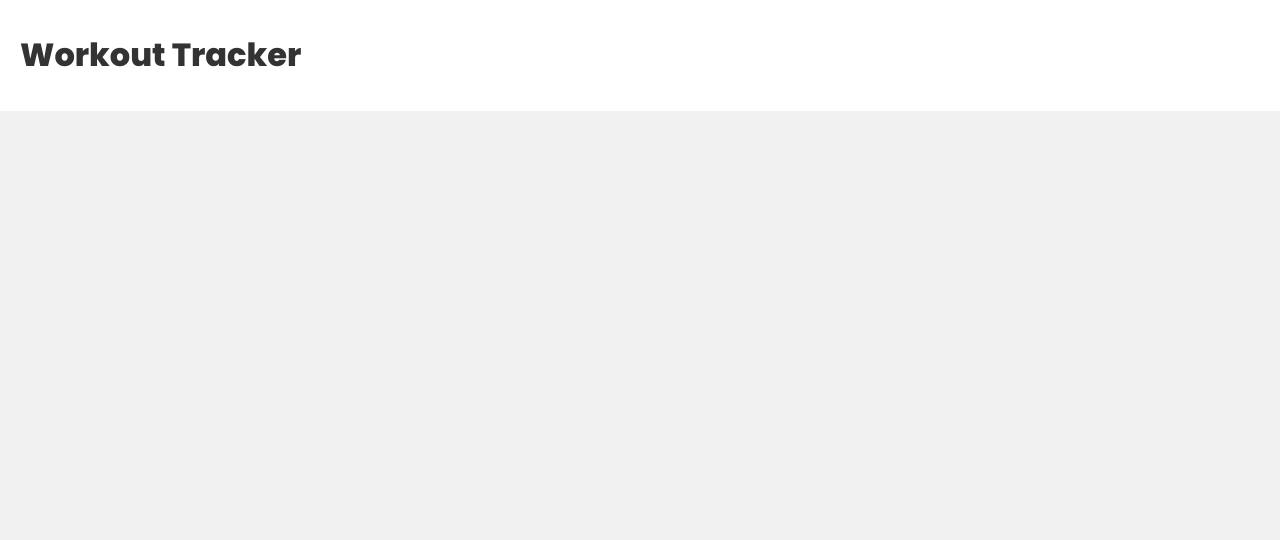
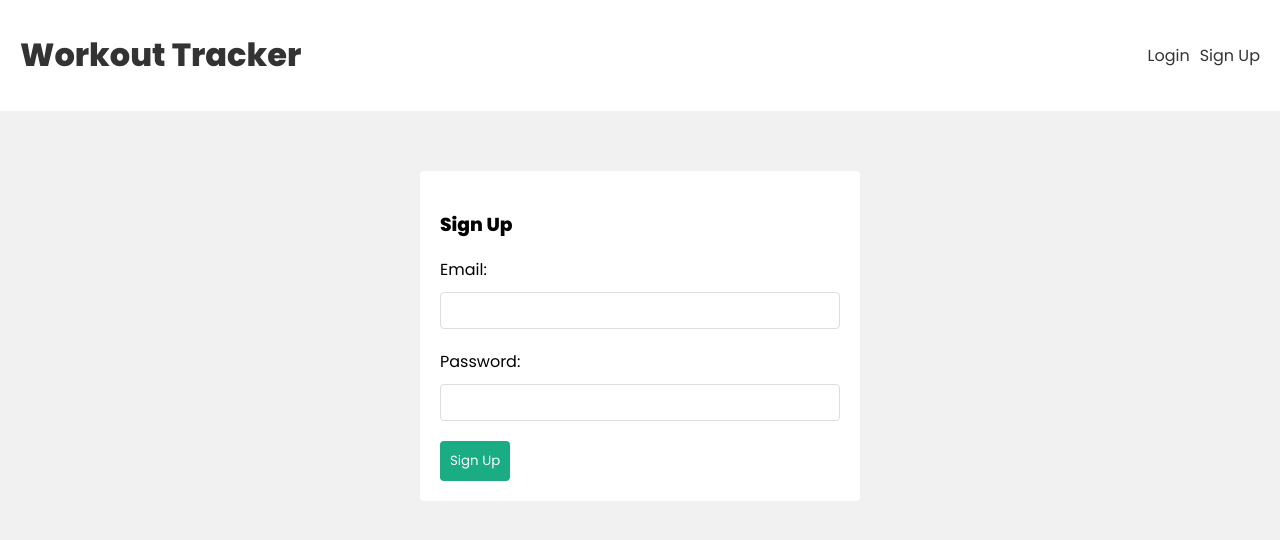
Before and after one commit to FrankBonanno/mern-workout-app, a React (Vite) app in the folder frontend/: page /signup in a window 1280 px wide. Before the commit this address had no page. Shown: the top 540 px of the page. Built offline with nearby package versions, Linux system fonts and the light colour scheme.

Commit message:
added useSignup hook

```diff
--- a/frontend/src/App.jsx
+++ b/frontend/src/App.jsx
@@ -3,6 +3,8 @@ import { BrowserRouter, Routes, Route } from 'react-router-dom';
 // Pages and Components
 import Home from './pages/Home';
 import Navbar from './components/Navbar';
+import Login from './pages/Login';
+import Signup from './pages/Signup';
 
 function App() {
     return (
@@ -12,6 +14,8 @@ function App() {
                 <div className="pages">
                     <Routes>
                         <Route path="/" element={<Home />} />
+                        <Route path="/login" element={<Login />} />
+                        <Route path="/signup" element={<Signup />} />
                     </Routes>
                 </div>
             </BrowserRouter>
--- a/frontend/src/components/Navbar.jsx
+++ b/frontend/src/components/Navbar.jsx
@@ -8,6 +8,12 @@ const Navbar = () => {
                 <Link to="/">
                     <h1>Workout Tracker</h1>
                 </Link>
+                <nav>
+                    <div>
+                        <Link to="/login">Login</Link>
+                        <Link to="/signup">Sign Up</Link>
+                    </div>
+                </nav>
             </div>
         </header>
     );
--- /dev/null
+++ b/frontend/src/hooks/useSignup.jsx
@@ -0,0 +1,37 @@
+import { useState } from 'react';
+import { useAuthContext } from './useAuthContext';
+
+export const useSignup = () => {
+    const [error, setError] = useState(null);
+    const [isLoading, setIsLoading] = useState(null);
+    const { dispatch } = useAuthContext();
+
+    const signup = async (email, password) => {
+        setIsLoading(true);
+        setError(null);
+
+        const res = await fetch('/api/user/signup', {
+            method: 'POST',
+            headers: { 'Content-Type': 'application/json' },
+            body: JSON.stringify({ email, password }),
+        });
+
+        const json = await res.json();
+
+        if (!res.ok) {
+            setIsLoading(false);
+            setError(json.error);
+        }
+        if (res.ok) {
+            // save user to local storage
+            localStorage.setItem('user', JSON.stringify(json));
+
+            // update the auth context
+            dispatch({ type: 'LOGIN', payload: json });
+
+            setIsLoading(false);
+        }
+    };
+
+    return { signup, isLoading, error };
+};
--- a/frontend/src/index.css
+++ b/frontend/src/index.css
@@ -110,3 +110,21 @@ div.error {
 input.error {
     border: 1px solid var(--error);
 }
+
+/* navbar */
+nav {
+    display: flex;
+    align-items: center;
+}
+nav a {
+    margin-left: 10px;
+}
+/* auth forms */
+form.signup,
+form.login {
+    max-width: 400px;
+    margin: 40px auto;
+    padding: 20px;
+    background: #fff;
+    border-radius: 4px;
+}
--- /dev/null
+++ b/frontend/src/pages/Login.jsx
@@ -0,0 +1,28 @@
+import React, { useState } from 'react';
+
+const Login = () => {
+    const [email, setEmail] = useState('');
+    const [password, setPassword] = useState('');
+
+    const handleSubmit = async (event) => {
+        event.preventDefault();
+
+        console.log(email, password);
+    };
+
+    return (
+        <form className="login" onSubmit={handleSubmit}>
+            <h3>Log In</h3>
+
+            <label>Email:</label>
+            <input type="email" onChange={(event) => setEmail(event.target.value)} value={email} />
+
+            <label>Password:</label>
+            <input type="password" onChange={(event) => setPassword(event.target.value)} value={password} />
+
+            <button type="submit">Log In</button>
+        </form>
+    );
+};
+
+export default Login;
--- /dev/null
+++ b/frontend/src/pages/Signup.jsx
@@ -0,0 +1,33 @@
+import React, { useState } from 'react';
+import { useSignup } from '../hooks/useSignup';
+
+const Signup = () => {
+    const [email, setEmail] = useState('');
+    const [password, setPassword] = useState('');
+    const { signup, error, isLoading } = useSignup();
+
+    const handleSubmit = async (event) => {
+        event.preventDefault();
+
+        await signup(email, password);
+    };
+
+    return (
+        <form className="signup" onSubmit={handleSubmit}>
+            <h3>Sign Up</h3>
+
+            <label>Email:</label>
+            <input type="email" onChange={(event) => setEmail(event.target.value)} value={email} />
+
+            <label>Password:</label>
+            <input type="password" onChange={(event) => setPassword(event.target.value)} value={password} />
+
+            <button type="submit" disabled={isLoading}>
+                Sign Up
+            </button>
+            {error && <div className="error">{error}</div>}
+        </form>
+    );
+};
+
+export default Signup;
--- a/frontend/vite.config.js
+++ b/frontend/vite.config.js
@@ -6,6 +6,7 @@ export default defineConfig({
     server: {
         proxy: {
             '/api/workouts': 'http://localhost:4000',
+            '/api/user': 'http://localhost:4000',
         },
     },
     plugins: [react()],
```
Also changed, not shown: 1 other file (tests, documents, lock files or other folders).
